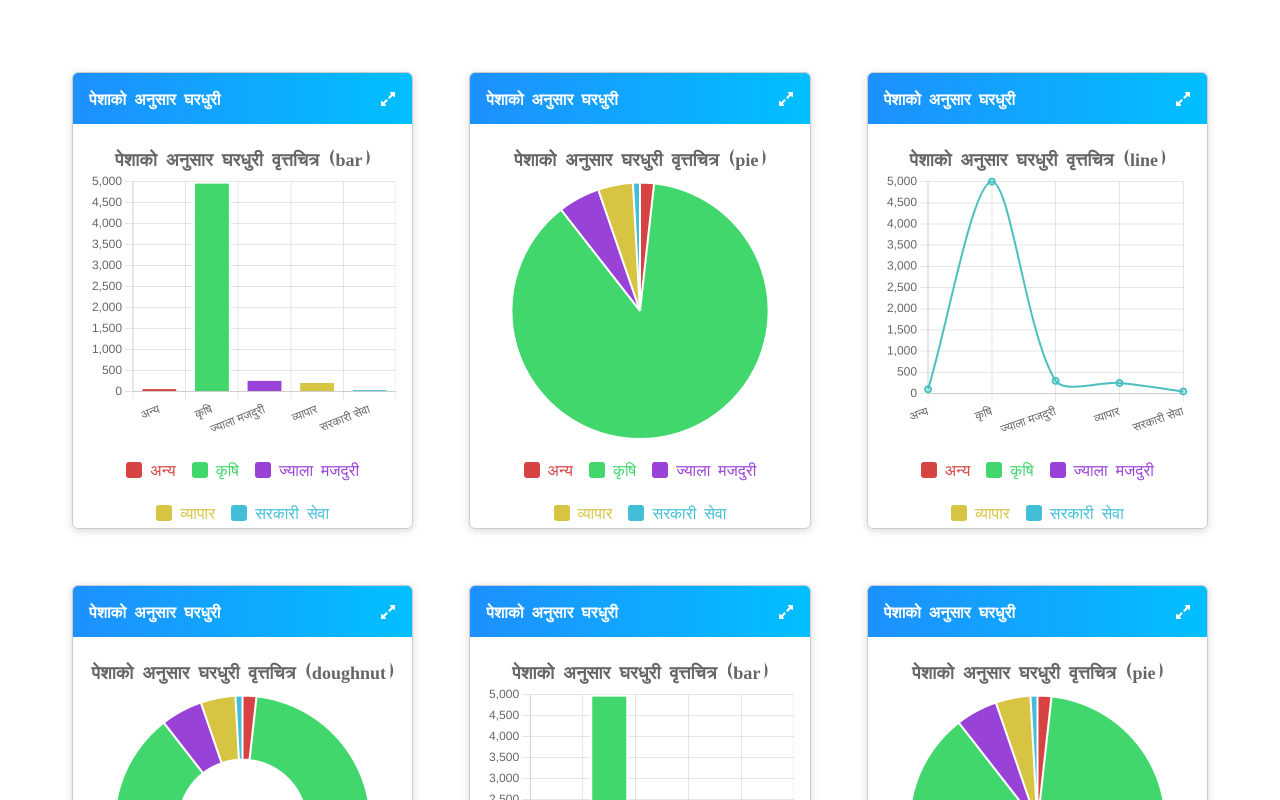
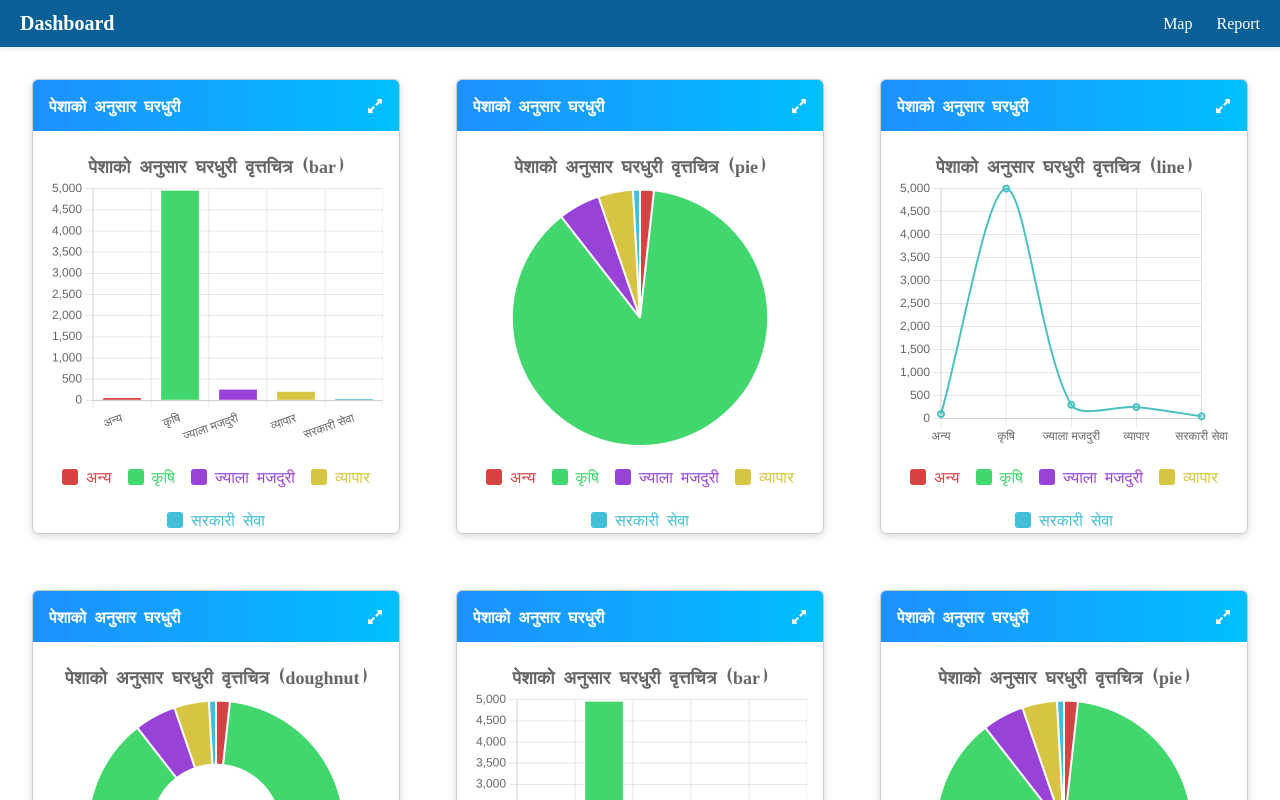
Before and after one commit to Normi333/Chart-React, a React (Vite) app: page / in a window 1280 px wide. Shown: the top 800 px of the page. Built offline with nearby package versions, Linux system fonts and the light colour scheme.

Commit message:
added NavBar

```diff
--- a/package.json
+++ b/package.json
@@ -16,7 +16,8 @@
     "react-chartjs-2": "^5.3.0",
     "react-dom": "^19.1.0",
     "react-icons": "^5.5.0",
-    "react-leaflet": "^5.0.0"
+    "react-leaflet": "^5.0.0",
+    "react-router-dom": "^7.6.2"
   },
   "devDependencies": {
     "@eslint/js": "^9.25.0",
--- a/src/App.jsx
+++ b/src/App.jsx
@@ -1,13 +1,20 @@
+import { BrowserRouter as Router, Routes, Route } from "react-router-dom";
 import ChartGrid from "./utils/ChartGrid";
+import NavBar from "./components/NavBar";
 import "./styles/App.css";
 
 function App() {
   return (
-    <>
+    <Router>
+      <NavBar />
       <div className="App">
-        <ChartGrid />
+        <Routes>
+          <Route path="/" element={<ChartGrid />} />
+          {/* <Route path="/map" element={<MapPage />} /> */}
+          {/* <Route path="/report" element={<ReportPage />} /> */}
+        </Routes>
       </div>
-    </>
+    </Router>
   );
 }
 
--- a/src/components/NavBar.jsx
+++ b/src/components/NavBar.jsx
@@ -1,11 +1,35 @@
 import React from "react";
+import { NavLink } from "react-router-dom";
+import "../styles/NavBar.css";
 
-function NavBar() {
+const NavBar = () => {
   return (
-    <div>
-      <p>NavBar</p>
-    </div>
+    <nav className="navbar">
+      <div className="navbar-container">
+        <h1 className="navbar-title">Dashboard</h1>
+        <ul className="navbar-links">
+          <li>
+            <NavLink
+              to="/map"
+              className="nav-link"
+              activeclassname="active-link"
+            >
+              Map
+            </NavLink>
+          </li>
+          <li>
+            <NavLink
+              to="/report"
+              className="nav-link"
+              activeclassname="active-link"
+            >
+              Report
+            </NavLink>
+          </li>
+        </ul>
+      </div>
+    </nav>
   );
-}
+};
 
 export default NavBar;
--- a/src/styles/App.css
+++ b/src/styles/App.css
@@ -1,9 +1,14 @@
-#root {
+* {
+  margin: 0;
+  padding: 0;
+  box-sizing: border-box;
+}
+/* #root {
   max-width: 1280px;
   margin: 0 auto;
   padding: 2rem;
   text-align: center;
-}
+} */
 
 .logo {
   height: 6em;
--- /dev/null
+++ b/src/styles/NavBar.css
@@ -0,0 +1,42 @@
+.navbar {
+  background-color: rgb(8, 96, 150);
+  padding: 12px 20px;
+  box-shadow: 0 2px 4px rgba(0, 0, 0, 0.1);
+}
+
+.navbar-container {
+  display: flex;
+  justify-content: space-between;
+  align-items: center;
+}
+
+.navbar-title {
+  color: white;
+  font-size: 20px;
+  font-weight: bold;
+  margin: 0;
+}
+
+.navbar-links {
+  list-style: none;
+  display: flex;
+  gap: 24px;
+  margin: 0;
+  padding: 0;
+}
+
+.nav-link {
+  color: white;
+  text-decoration: none;
+  font-weight: 500;
+  transition: opacity 0.2s;
+}
+
+.nav-link:hover {
+  opacity: 0.8;
+}
+
+.active-link {
+  text-decoration: underline;
+  text-underline-offset: 4px;
+}
```
Also changed, not shown: 1 other file (tests, documents, lock files or other folders).
